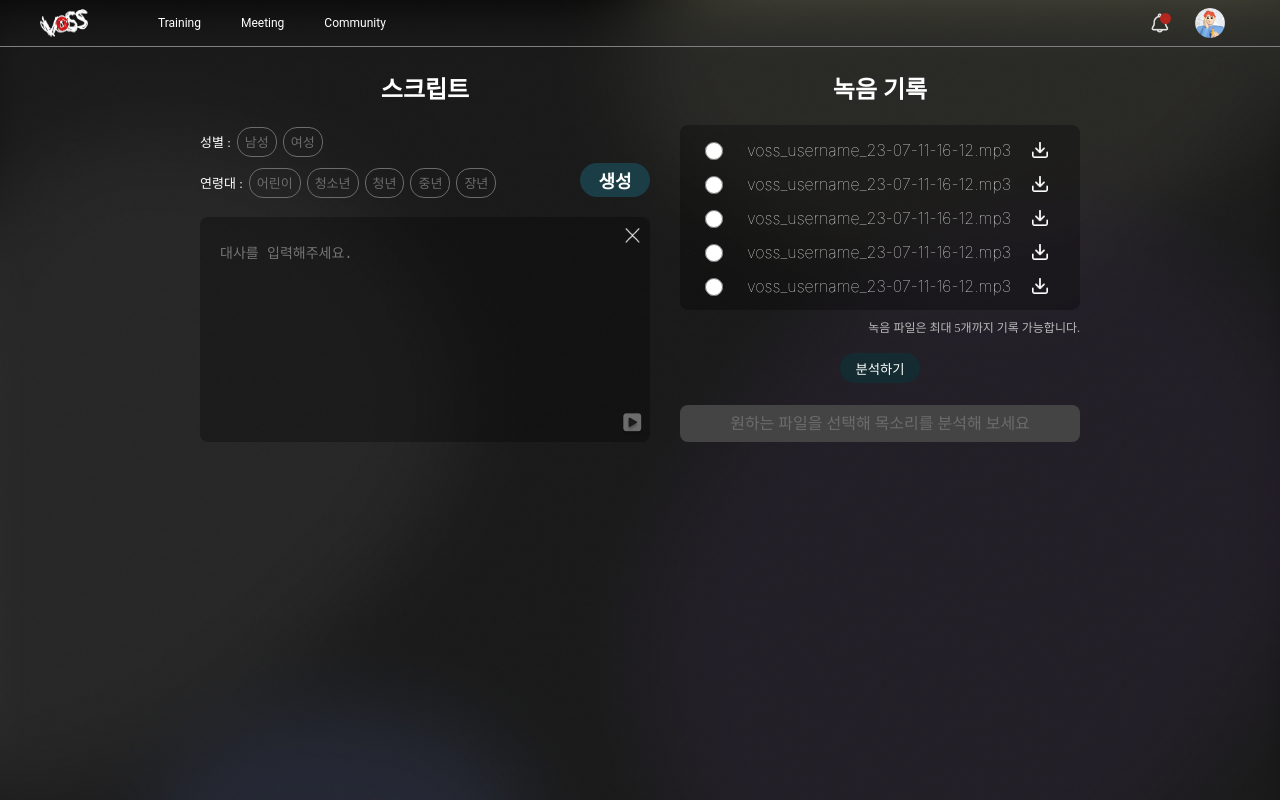
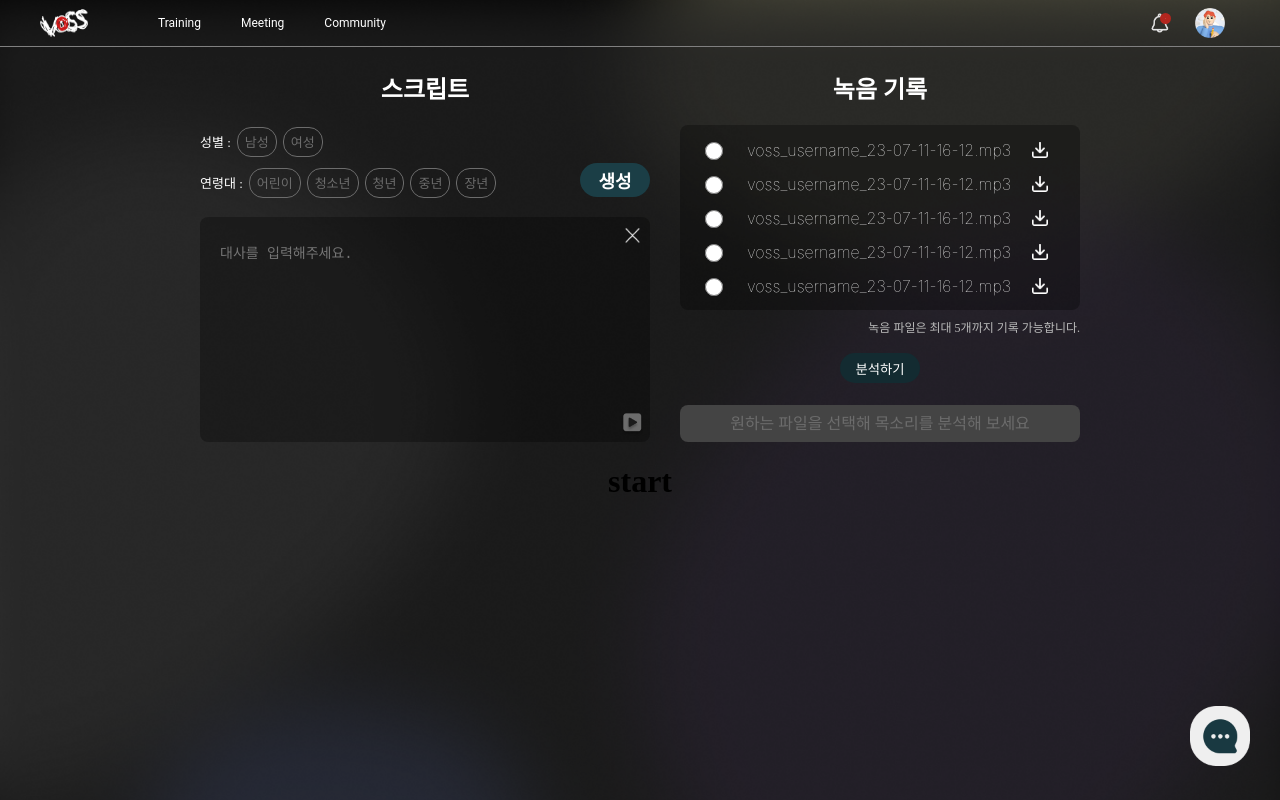
Before and after one commit to swy0123/VOSS, a React (Vite) app in the folder frontend/: page /analysis in a window 1280 px wide. Shown: the top 800 px of the page. Built offline with nearby package versions, Linux system fonts and the light colour scheme.

Commit message:
init: 녹음버튼 시작 S09P12B106-255

```diff
--- /dev/null
+++ b/frontend/src/components/Training/RecordButton.tsx
@@ -0,0 +1,10 @@
+import { styled } from 'styled-components';
+
+function RecordButton () {
+  return(
+    <div>
+      <h1>start</h1>
+    </div>
+  )
+}
+export default RecordButton
--- a/frontend/src/pages/TrainingVoiceAnalysis.tsx
+++ b/frontend/src/pages/TrainingVoiceAnalysis.tsx
@@ -4,10 +4,16 @@ import Header from '../components/Header/Header';
 import Script from '../components/Training/Script';
 import Recording from '../components/Training/Recording';
 import AnalysisButton from '../components/Training/AnalysisButton';
+import Messenger from '../components/Message/Messenger';
+import RecordButton from '../components/Training/RecordButton';
 
 const Container = styled.div`
   display: flex;
-  justify-content: center;
+  flex-direction: column;
+  align-items: center;
+`
+const UpSection = styled.div`
+  display: flex;
 `
 const LeftSection = styled.div`
   display: flex;
@@ -24,6 +30,7 @@ function TrainingVoiceAnalysis() {
     <BackGroundImg>
       <Header></Header>
       <Container>
+        <UpSection>
           <LeftSection>
             <Script></Script>
           </LeftSection>
@@ -31,7 +38,11 @@ function TrainingVoiceAnalysis() {
             <Recording></Recording>
             <AnalysisButton></AnalysisButton>
           </RightSection>
+        </UpSection>
+        <RecordButton></RecordButton>
       </Container>
+
+      <Messenger/>
     </BackGroundImg>
   )
 }
```
Lines whose indentation alone changed are shown as unchanged.
